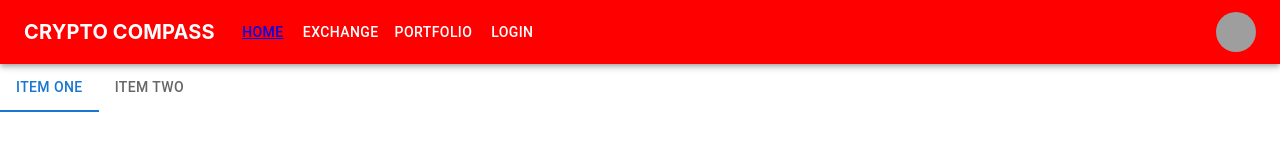
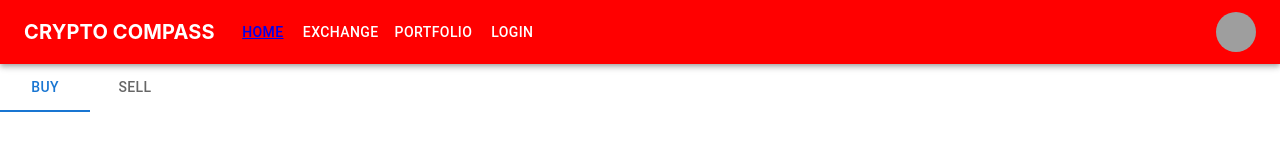
Before and after one commit to heelpatel01/crypto-compass.v0, a React (Vite) app in the folder Frontend/crypto-compass/: page /chrono in a window 1280 px wide. Shown: the top 162 px of the page. Built offline with nearby package versions, Linux system fonts and the light colour scheme; grey boxes are pictures that could not be loaded.

Commit message:
small change

```diff
--- a/Frontend/crypto-compass/src/components/Chronology.jsx
+++ b/Frontend/crypto-compass/src/components/Chronology.jsx
@@ -46,8 +46,8 @@ export default function Chronology() {
     <Box sx={{ width: '100%' }}>
       <Box sx={{ borderColor: 'divider' }}>
         <Tabs value={value} onChange={handleChange} aria-label="basic tabs example">
-          <Tab label="Item One" {...a11yProps(0)} />
-          <Tab label="Item Two" {...a11yProps(1)} />
+          <Tab label="BUY" {...a11yProps(0)} />
+          <Tab label="SELL" {...a11yProps(1)} />
         </Tabs>
       </Box>
       <CustomTabPanel value={value} index={0}>
```
